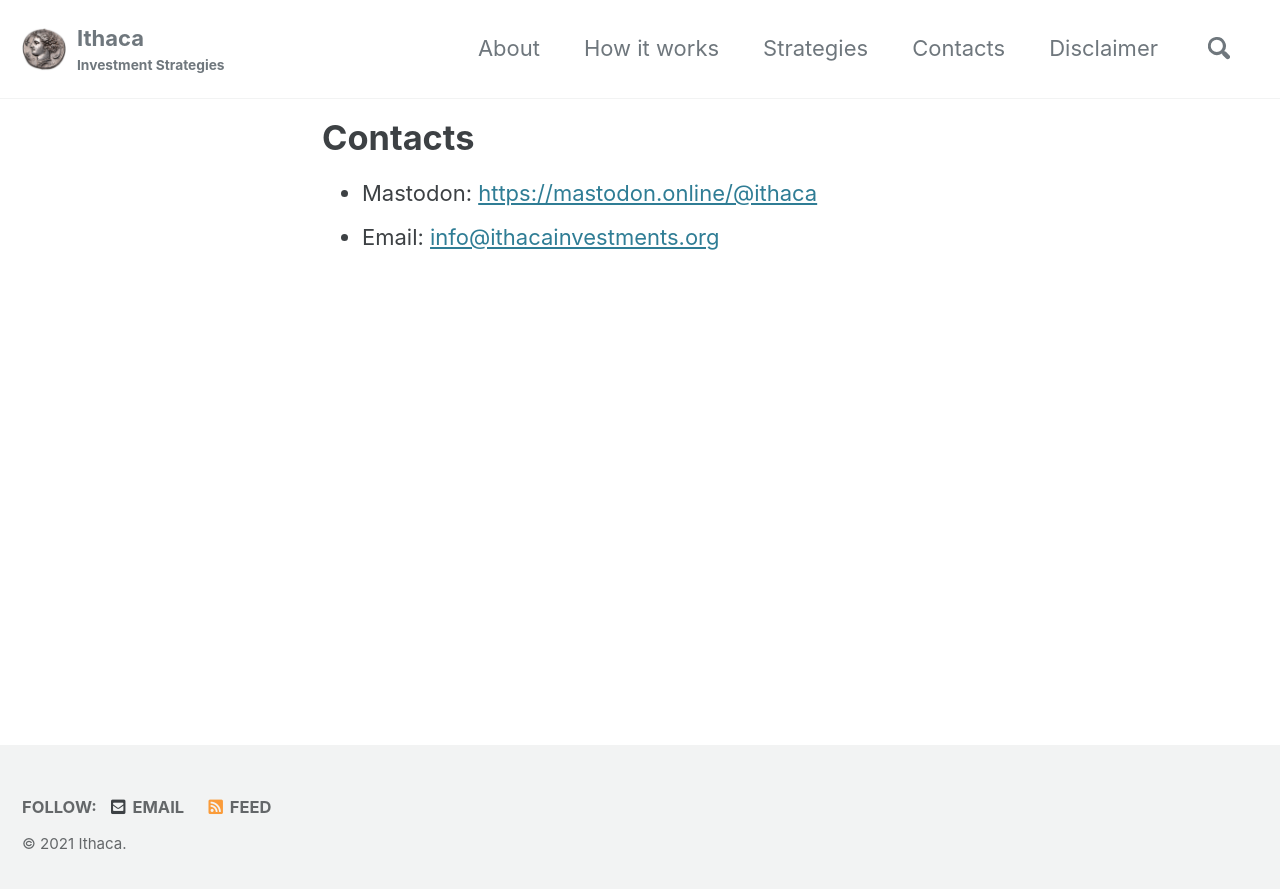
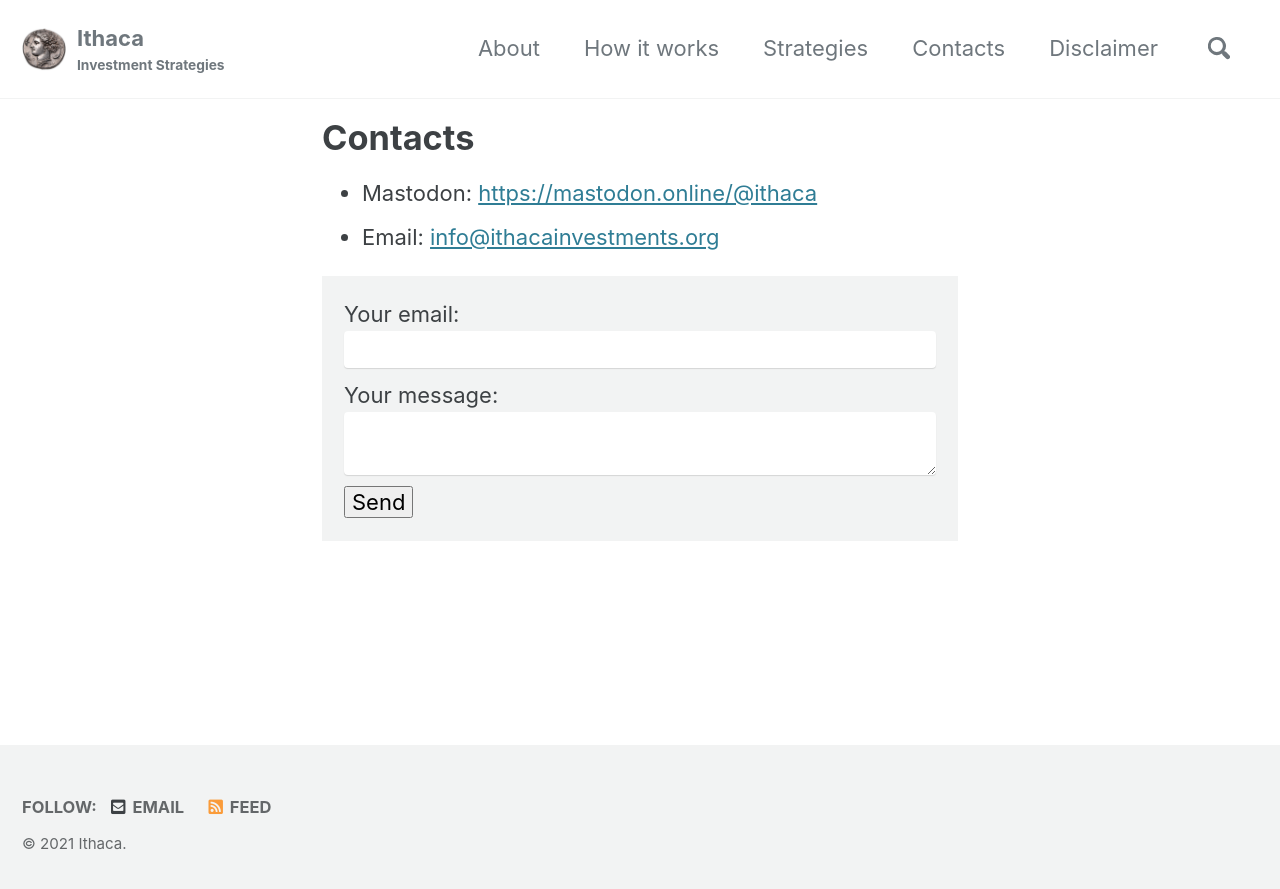
Before and after one commit to IthacaResearch/ithacaresearch.github.io, a Jekyll site: the page built from category/contacts.md, in a window 1280 px wide. Shown: the top 889 px of the page. Built offline with Jekyll 4.4.1, drawn with Linux system fonts in a browser that asks for light colours; cached includes are drawn as plain includes.

Commit message:
Update contacts.md

```diff
--- a/category/contacts.md
+++ b/category/contacts.md
@@ -6,3 +6,21 @@
 
 * Mastodon: <https://mastodon.online/@ithaca>
 * Email: <info@ithacainvestments.org>
+
+<form
+  action="https://formspree.io/f/xdoydknn"
+  method="POST"
+>
+  <label>
+    Your email:
+    <input type="email" name="_replyto">
+  </label>
+  <label>
+    Your message:
+    <textarea name="message"></textarea>
+  </label>
+
+  <!-- your other form fields go here -->
+
+  <button type="submit">Send</button>
+</form>
```
